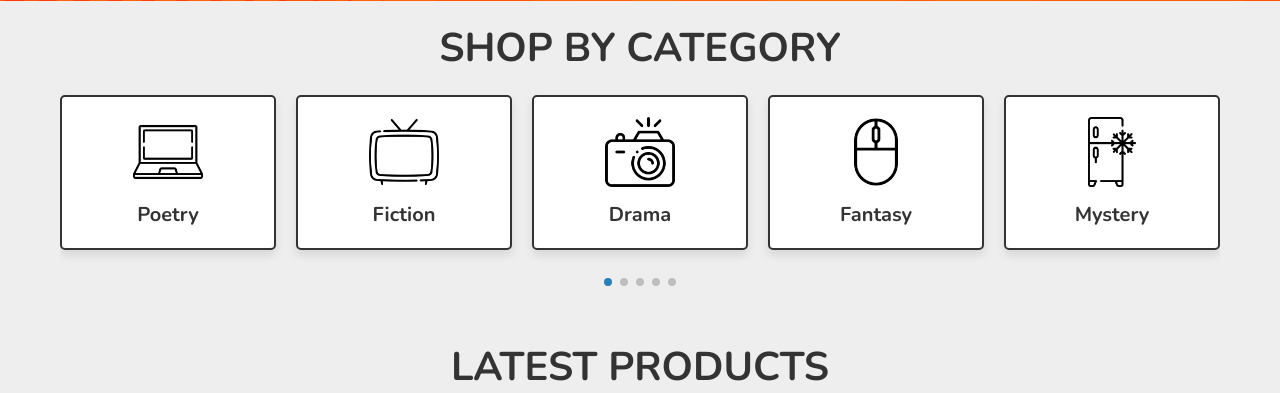
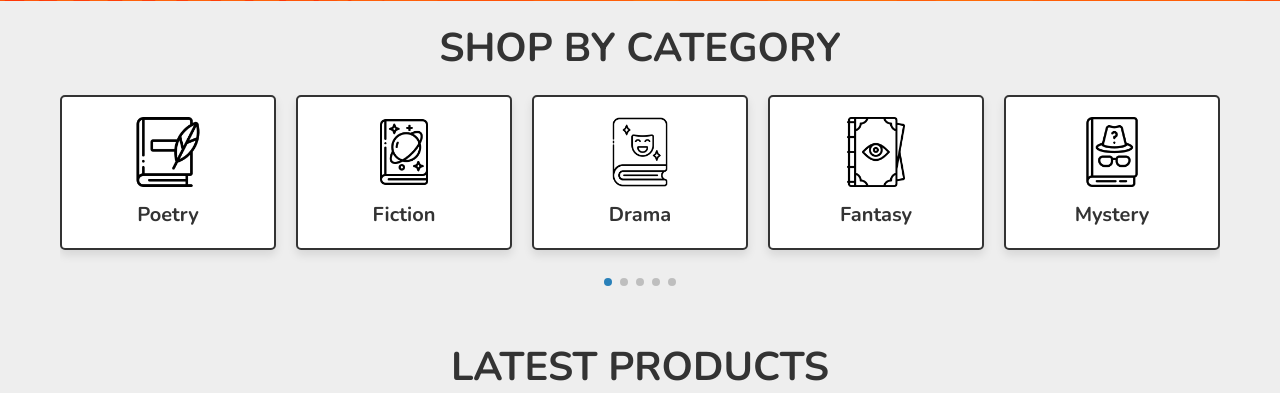
Before and after one commit to Karanb2707/Book-Website-Admin-and-User-Side, a PHP site: page /home.php in a window 1280 px wide. Shown: the part 597-990 px from the top of the page. Run offline with PHP 8.4, Linux system fonts and the light colour scheme; data that the repository does not hold is empty; some libraries are stand-ins or nearby versions.

Commit message:
Change Category images

```diff
--- a/home.php
+++ b/home.php
@@ -95,27 +95,27 @@ include 'components/wishlist_cart.php';
    <div class="swiper-wrapper">
 
    <a href="category.php?category=poetry" class="swiper-slide slide">
-      <img src="images/icon-1.png" alt="">
+      <img src="images/Poetry.png" alt="">
       <h3>Poetry</h3>
    </a>
 
    <a href="category.php?category=fiction" class="swiper-slide slide">
-      <img src="images/icon-2.png" alt="">
+      <img src="images/Fiction.png" alt="">
       <h3>Fiction</h3>
    </a>
 
    <a href="category.php?category=drama" class="swiper-slide slide">
-      <img src="images/icon-3.png" alt="">
+      <img src="images/Drama.png" alt="">
       <h3>Drama</h3>
    </a>
 
    <a href="category.php?category=fantasy" class="swiper-slide slide">
-      <img src="images/icon-4.png" alt="">
+      <img src="images/Fantasy.png" alt="">
       <h3>Fantasy</h3>
    </a>
 
    <a href="category.php?category=mystery" class="swiper-slide slide">
-      <img src="images/icon-5.png" alt="">
+      <img src="images/Mystery.png" alt="">
       <h3>Mystery</h3>
    </a>
 
--- a/shop.php
+++ b/shop.php
@@ -49,10 +49,10 @@ include 'components/wishlist_cart.php';
       <input type="hidden" name="pid" value="<?= $fetch_product['id']; ?>">
       <input type="hidden" name="name" value="<?= $fetch_product['name']; ?>">
       <input type="hidden" name="price" value="<?= $fetch_product['price']; ?>">
-      <input type="hidden" name="image" value="<?= $fetch_product['image_01']; ?>">
+      <input type="hidden" name="image" value="<?= $fetch_product['image']; ?>">
       <button class="fas fa-heart" type="submit" name="add_to_wishlist"></button>
       <a href="quick_view.php?pid=<?= $fetch_product['id']; ?>" class="fas fa-eye"></a>
-      <img src="uploaded_img/<?= $fetch_product['image_01']; ?>" alt="">
+      <img src="uploaded_img/<?= $fetch_product['image']; ?>" alt="">
       <div class="name"><?= $fetch_product['name']; ?></div>
       <div class="flex">
          <div class="price"><span>$</span><?= $fetch_product['price']; ?><span>/-</span></div>
```
Also changed, not shown: images/Drama.png (added), images/Fantasy.png (added), images/Fiction.png (added), images/Mystery.png (added), images/Poetry.png (added).
